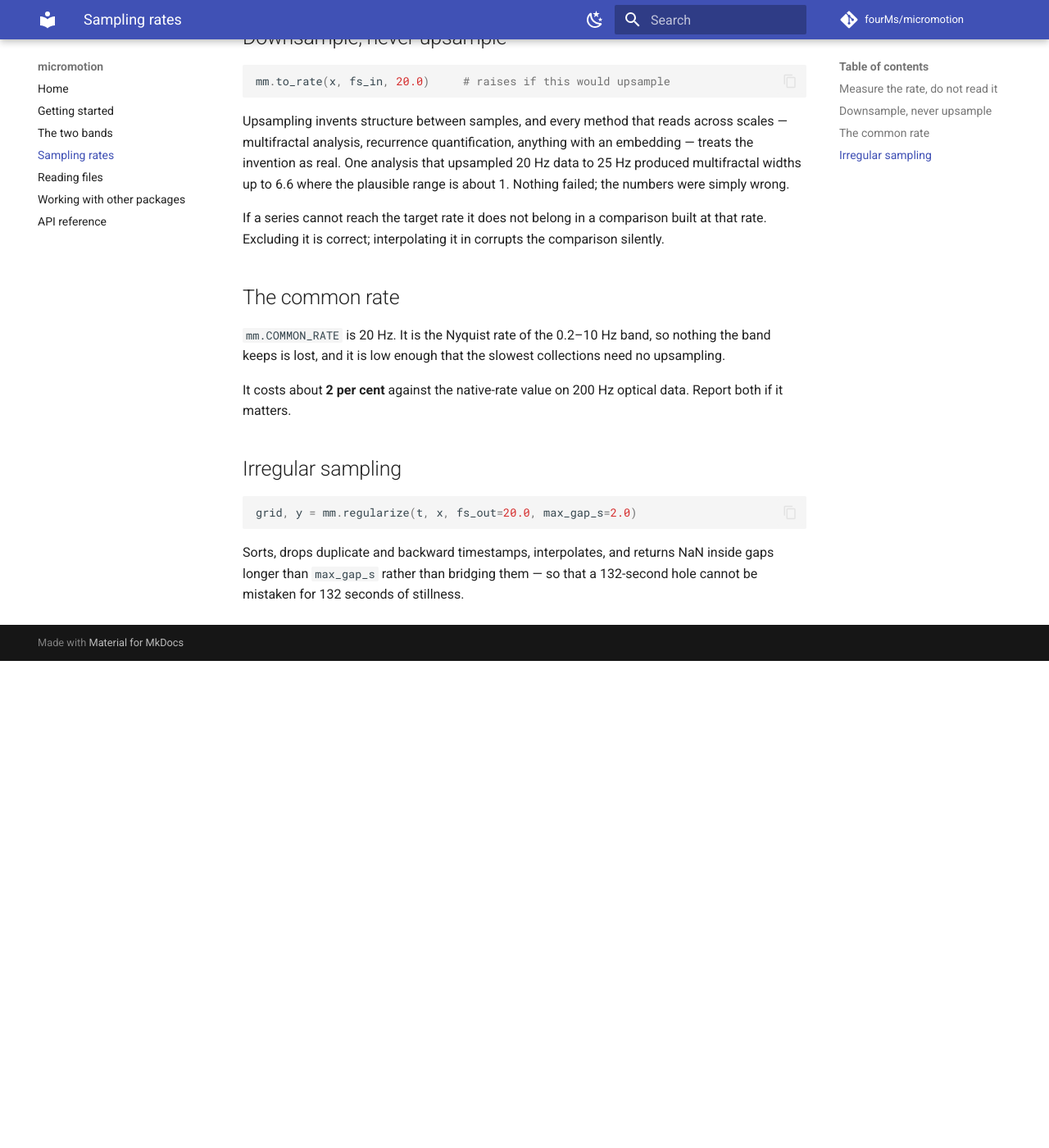
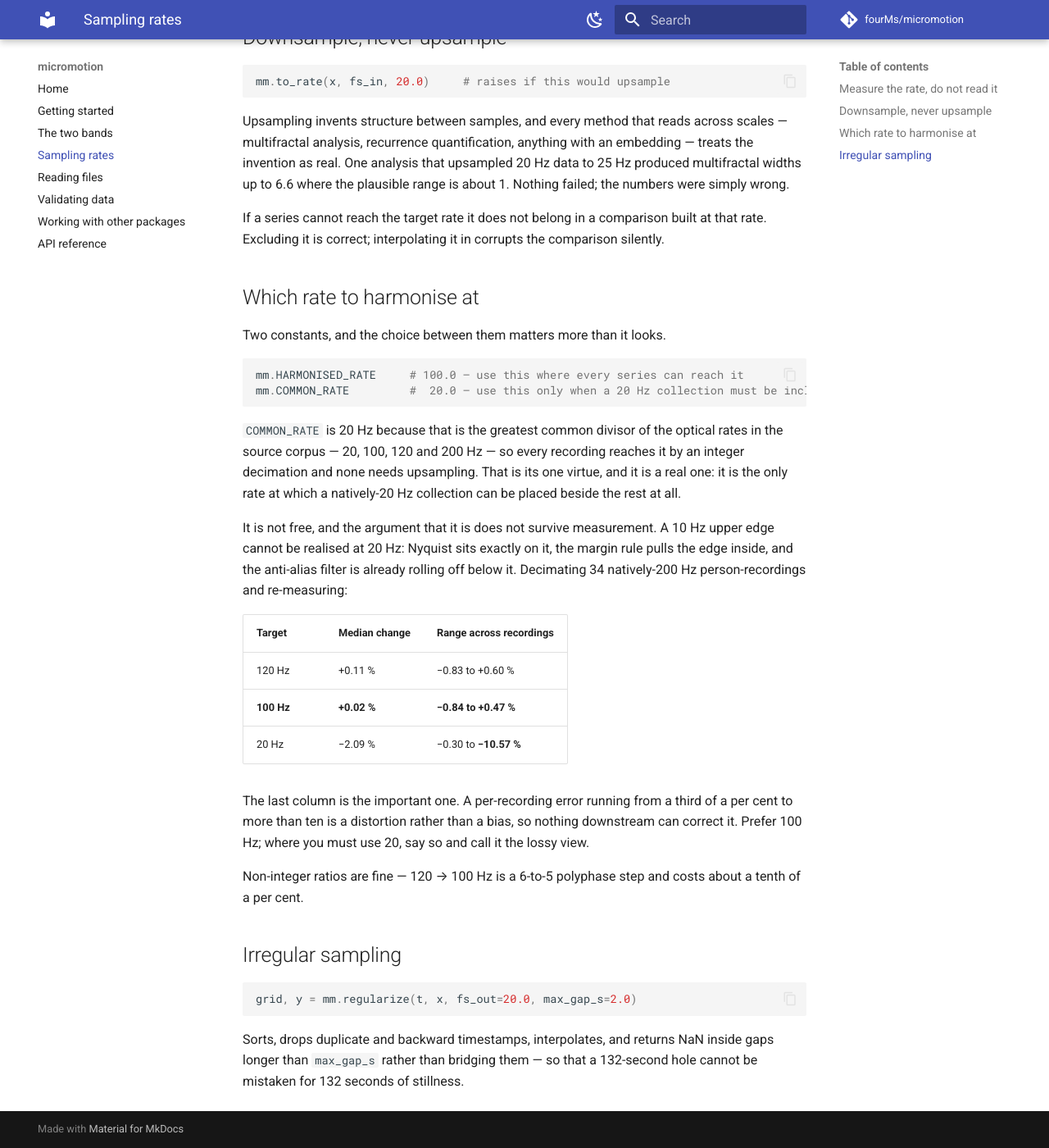
Before and after one commit to fourMs/micromotion, an MkDocs documentation site: the page built from docs/rates.md, in a window 1280 px wide and 1400 px high, scrolled down 845 px. Shown: the whole window at 82% size. Built offline with MkDocs 1.6.1 and Material for MkDocs 9.7.7, drawn with Linux system fonts in a browser that asks for light colours; comment, search, counter and statistics services are not loaded; before the commit the page ends 1651 px from its top, so only the background shows below that.

Commit message:
Rework the README, complete the docs, refresh the wiki
Three audiences, three levels. The README had grown to carry the conventions,
the toolbox rules and the validation story, which belong where they can be read
at length; it is now what it should be — what this is, install, one example, and
where to go next.

The docs gain a page on validation and an API reference that actually covers the
package: balance, group, mocap, physio and validate were missing entirely. The
sampling-rate page argued for 20 Hz on grounds the measurement has since
contradicted, and now carries the numbers and points at HARMONISED_RATE.

The wiki still said 0.3-10 Hz and "version 0.2.0, unreleased". Beyond the
version, it gains the traps this month produced: the statistic is not a detail
and has already changed an outcome, deposited standstill data is not always
standstill throughout, and C3D truncates at the 16-bit ceiling without saying so.

Co-Authored-By: Claude Fable 5 <noreply@anthropic.com>

````diff
--- a/docs/rates.md
+++ b/docs/rates.md
@@ -44,13 +44,37 @@ wrong.
 If a series cannot reach the target rate it does not belong in a comparison built at that
 rate. Excluding it is correct; interpolating it in corrupts the comparison silently.
 
-## The common rate
+## Which rate to harmonise at
 
-`mm.COMMON_RATE` is 20 Hz. It is the Nyquist rate of the 0.2–10 Hz band, so nothing the band
-keeps is lost, and it is low enough that the slowest collections need no upsampling.
+Two constants, and the choice between them matters more than it looks.
 
-It costs about **2 per cent** against the native-rate value on 200 Hz optical data. Report
-both if it matters.
+```python
+mm.HARMONISED_RATE     # 100.0 — use this where every series can reach it
+mm.COMMON_RATE         #  20.0 — use this only when a 20 Hz collection must be included
+```
+
+`COMMON_RATE` is 20 Hz because that is the greatest common divisor of the optical rates in the
+source corpus — 20, 100, 120 and 200 Hz — so every recording reaches it by an integer decimation
+and none needs upsampling. That is its one virtue, and it is a real one: it is the only rate at
+which a natively-20 Hz collection can be placed beside the rest at all.
+
+It is not free, and the argument that it is does not survive measurement. A 10 Hz upper edge
+cannot be realised at 20 Hz: Nyquist sits exactly on it, the margin rule pulls the edge inside,
+and the anti-alias filter is already rolling off below it. Decimating 34 natively-200 Hz
+person-recordings and re-measuring:
+
+| Target | Median change | Range across recordings |
+|---|---|---|
+| 120 Hz | +0.11 % | −0.83 to +0.60 % |
+| **100 Hz** | **+0.02 %** | **−0.84 to +0.47 %** |
+| 20 Hz | −2.09 % | −0.30 to **−10.57 %** |
+
+The last column is the important one. A per-recording error running from a third of a per cent
+to more than ten is a distortion rather than a bias, so nothing downstream can correct it.
+Prefer 100 Hz; where you must use 20, say so and call it the lossy view.
+
+Non-integer ratios are fine — 120 → 100 Hz is a 6-to-5 polyphase step and costs about a tenth of
+a per cent.
 
 ## Irregular sampling
 
--- a/mkdocs.yml
+++ b/mkdocs.yml
@@ -25,6 +25,7 @@ nav:
   - The two bands: conventions.md
   - Sampling rates: rates.md
   - Reading files: formats.md
+  - Validating data: validation.md
   - Working with other packages: interop.md
   - API reference: api.md
 
````
Also changed, not shown: README.md (+36 -61 lines), docs/api.md (+22 -0 lines), docs/index.md (+1 -0 lines), docs/validation.md (added, +108 -0 lines).
